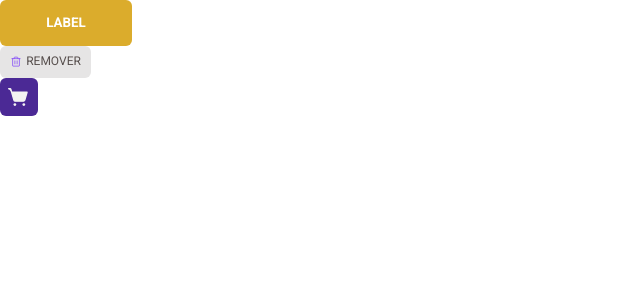
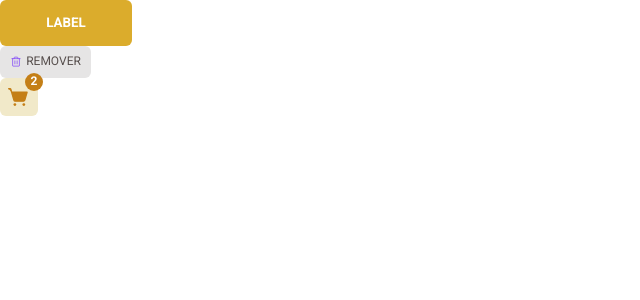
Before and after one commit to dev-alves/coffee-delivery, a React (Vite) app: page / in a window 1280 px wide. Shown: the top 300 px of the page, without its empty margins (0-640 px from the left). Built offline with nearby package versions, Linux system fonts and the light colour scheme; the HTML template or start-up script is replaced by a standard one.

Commit message:
adiciona componente de cart com notificação

```diff
--- a/src/App.tsx
+++ b/src/App.tsx
@@ -4,13 +4,14 @@ import { GlobalStyle } from './styles/global'
 import { ButtonPrimary } from './styles/components/ButtonPrimary'
 import { ButtonRemove } from './styles/components/ButtonRemove'
 import { ButtonCart } from './styles/components/ButtonCart'
+import { ButtonType } from './styles/components/ButtonCart/types'
 
 function App() {
   return (
     <ThemeProvider theme={defaultTheme}>
       <ButtonPrimary text="Label" />
       <ButtonRemove text="Remover" />
-      <ButtonCart />
+      <ButtonCart type={ButtonType.FULL} amountValue={2} />
       <GlobalStyle />
     </ThemeProvider>
   )
--- a/src/styles/components/ButtonCart/index.tsx
+++ b/src/styles/components/ButtonCart/index.tsx
@@ -1,10 +1,34 @@
 import { ShoppingCartSimple } from 'phosphor-react'
-import { Button } from './styles'
+import { Button, ButtonFull } from './styles'
+import { ButtonType } from './types'
 
-export function ButtonCart() {
-  return (
-    <Button>
-      <ShoppingCartSimple size={22} />
-    </Button>
-  )
+interface ButtonCartProps {
+  type: ButtonType
+  amountValue: number
 }
+
+export function ButtonCart({ type, amountValue }: ButtonCartProps) {
+  switch (type) {
+    case ButtonType.DEFAULT: {
+      return (
+        <Button>
+          <ShoppingCartSimple size={22} />
+        </Button>
+      )
+    }
+
+    case ButtonType.FULL: {
+      return (
+        <ButtonFull>
+          <div>
+            <span>{amountValue}</span>
+          </div>
+          <ShoppingCartSimple size={22} />
+        </ButtonFull>
+      )
+    }
+
+    default:
+      throw new Error('Button type is wrong')
+  }
+}
--- a/src/styles/components/ButtonCart/styles.ts
+++ b/src/styles/components/ButtonCart/styles.ts
@@ -8,9 +8,11 @@ export const BaseCartButton = styled.button`
   height: 2.375rem;
   border: none;
   border-radius: 6px;
+  transition: 0.3s;
+`
+
+export const Button = styled(BaseCartButton)`
   background: ${(props) => props.theme['purple-dark']};
-  transition: 0.3s;
-
   svg {
     color: ${(props) => props.theme['base-card']};
   }
@@ -24,4 +26,32 @@ export const BaseCartButton = styled.button`
   }
 `
 
-export const Button = styled(BaseCartButton)``
+export const ButtonFull = styled(BaseCartButton)`
+  position: relative;
+  background: ${(props) => props.theme['yellow-light']};
+
+  svg {
+    color: ${(props) => props.theme['yellow-dark']};
+  }
+
+  svg path {
+    fill: ${(props) => props.theme['yellow-dark']};
+  }
+
+  div {
+    display: flex;
+    justify-content: center;
+    align-items: center;
+    position: absolute;
+    width: 1.125rem;
+    height: 1.125rem;
+    border-radius: 100%;
+    background: ${(props) => props.theme['yellow-dark']};
+    top: -5px;
+    right: -5px;
+    font-size: ${(props) => props.theme['text-s-bold'].size};
+    line-height: ${(props) => props.theme['text-s-bold'].lineHeight};
+    font-weight: ${(props) => props.theme['text-s-bold'].weight};
+    color: ${(props) => props.theme['base-white']};
+  }
+`
--- /dev/null
+++ b/src/styles/components/ButtonCart/types.ts
@@ -0,0 +1,5 @@
+export enum ButtonType {
+  DEFAULT,
+  EMPTY,
+  FULL,
+}
--- a/src/styles/themes/default.ts
+++ b/src/styles/themes/default.ts
@@ -76,6 +76,12 @@ export const defaultTheme = {
     lineHeight: '130%',
     weight: '400',
   },
+  'text-s-bold': {
+    font: 'Roboto',
+    size: '0.75rem',
+    lineHeight: '130%',
+    weight: 'bold',
+  },
   'text-xs-bold': {
     font: 'Roboto',
     size: '0.75rem',
```
